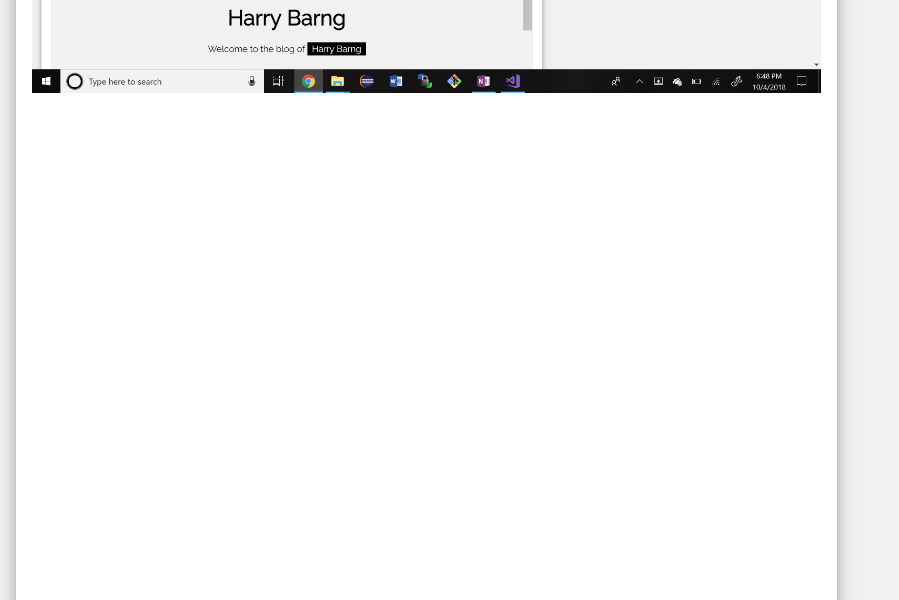
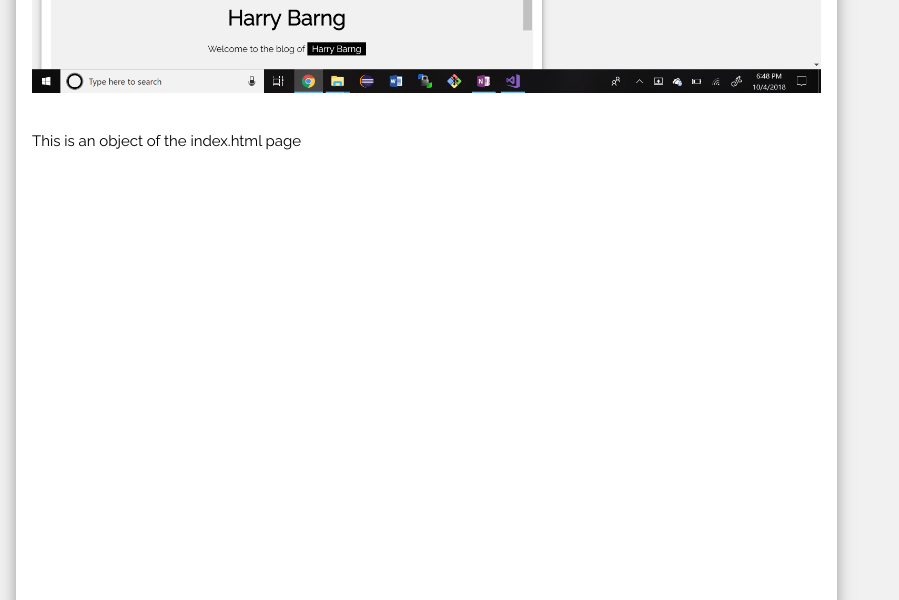
Before and after one commit to leen9-1143133/leen9-1143133.github.io, a plain HTML site: page embeddingOriginalWork.html in a window 1280 px wide. Shown: the part 2640-3240 px from the top of the page, without its empty margins (0-899 px from the left). Drawn offline with nearby package versions, Linux system fonts and the light colour scheme.

Commit message:
Add files via upload

```diff
--- a/embeddingOriginalWork.html
+++ b/embeddingOriginalWork.html
@@ -88,6 +88,8 @@ and is wrapped around the whole page content, except for the footer in this exam
 	<br>
 
 	<!-- Object of another html web page (of the same blog) -->
+	<p>This is an object of the index.html page<p>
+	<br>
 	<object width="100%" height="500px" data="https://leen9-1143133.github.io/index.html"></object>
 
 
```
